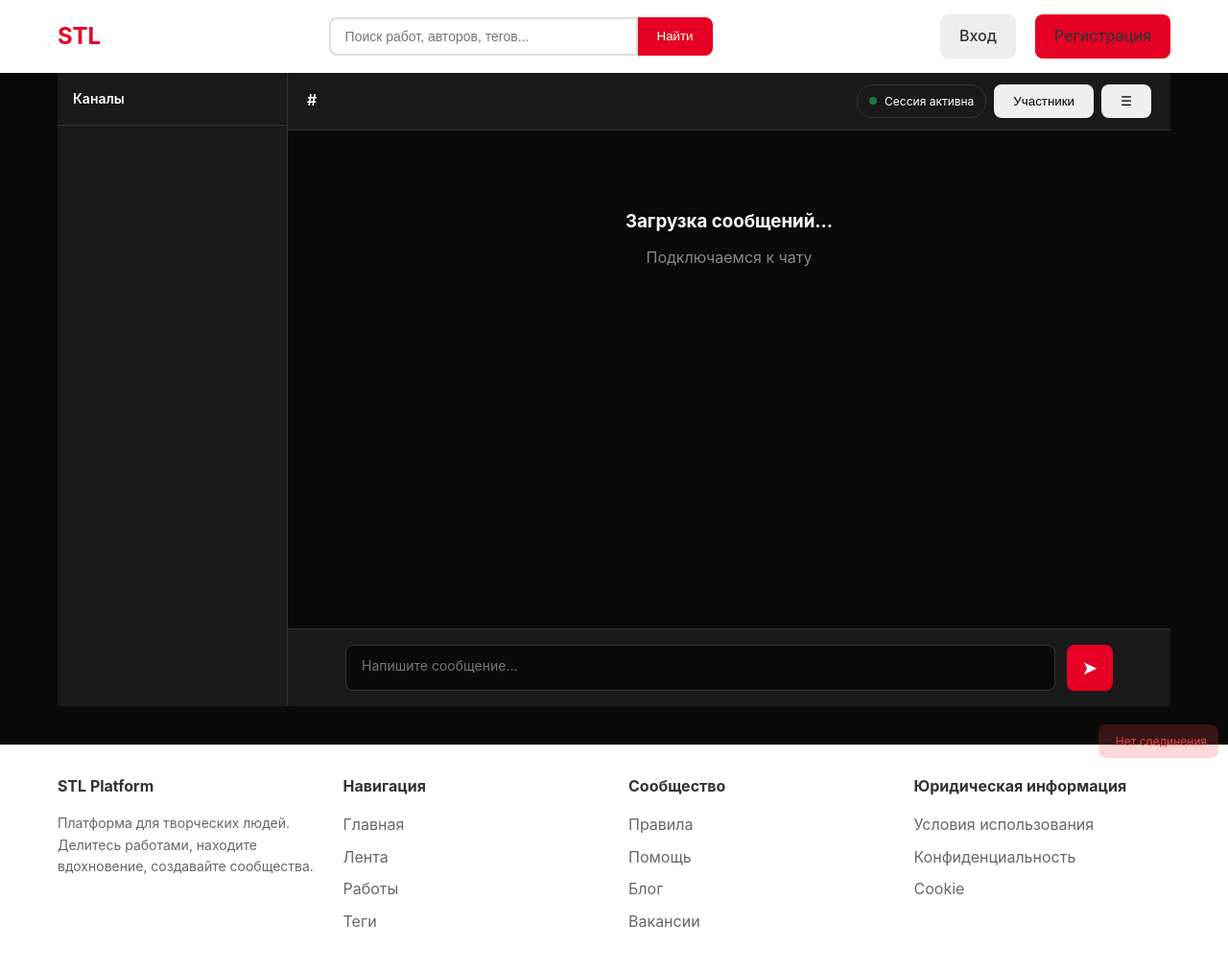
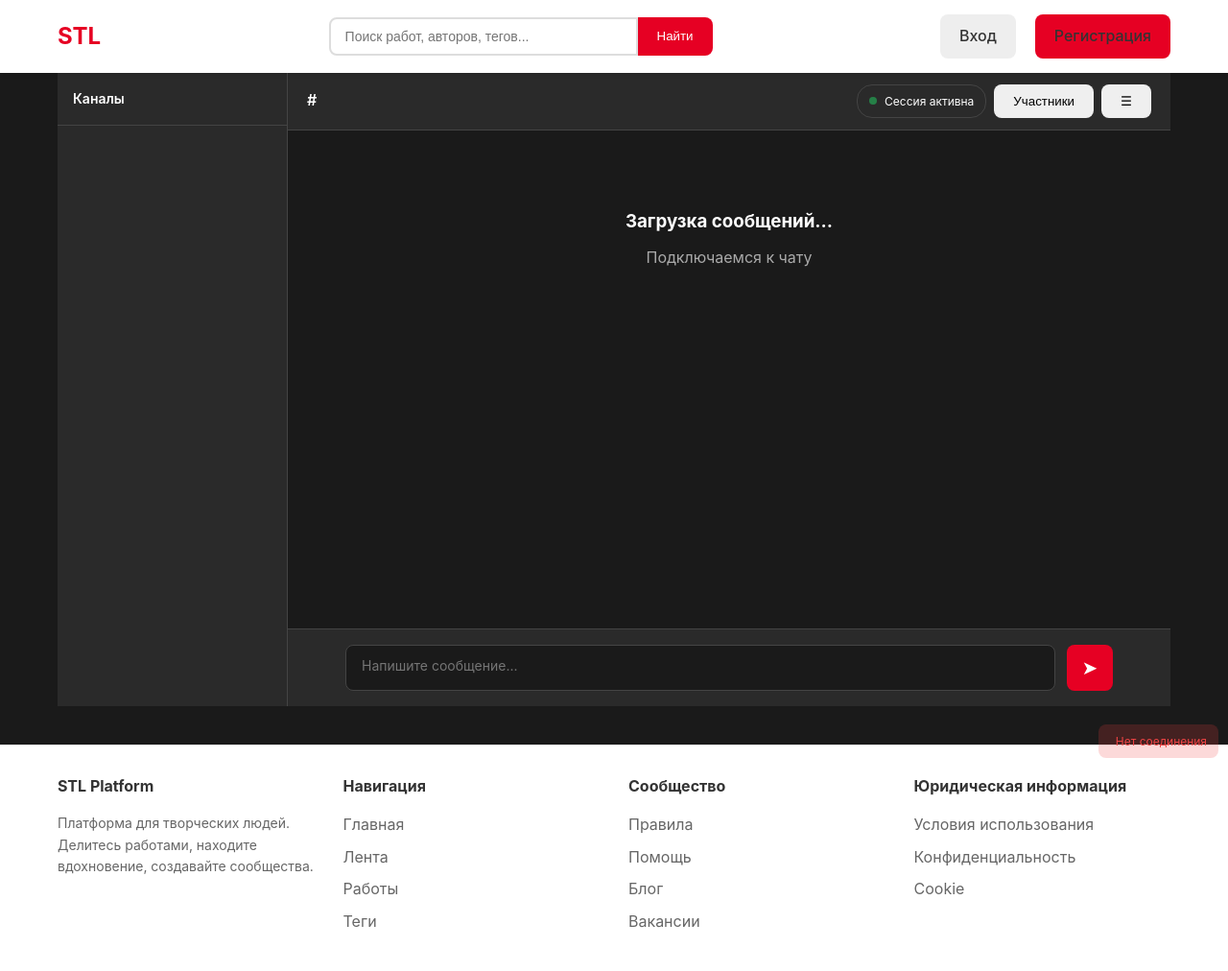
Before and after one commit to clonscorpiona-creator/stl, a Django app: template templates/chat/room.html in a window 1280 px wide. Shown: the whole page at 96% size. Run offline with Django 5.2, Linux system fonts and the light colour scheme; the template is opened without the code that fills it, so the values that code supplies are empty.

Commit message:
Осветление цветов чата на 5 тонов

```diff
--- a/templates/chat/base.html
+++ b/templates/chat/base.html
@@ -4,14 +4,14 @@
 
 {% block extra_css %}
 <style>
-    /* Тёмная тема для чата */
+    /* Тёмная тема для чата (осветлённая на 5 тонов) */
     :root {
-        --chat-bg: #0a0a0a;
-        --chat-surface: #1a1a1a;
-        --chat-surface-hover: #252525;
-        --chat-border: #333;
+        --chat-bg: #1a1a1a;
+        --chat-surface: #2a2a2a;
+        --chat-surface-hover: #353535;
+        --chat-border: #444;
         --chat-text: #fff;
-        --chat-text-muted: #888;
+        --chat-text-muted: #aaa;
         --chat-accent: #e60023;
         --chat-accent-hover: #ff1a41;
         --chat-success: #22c55e;
```
